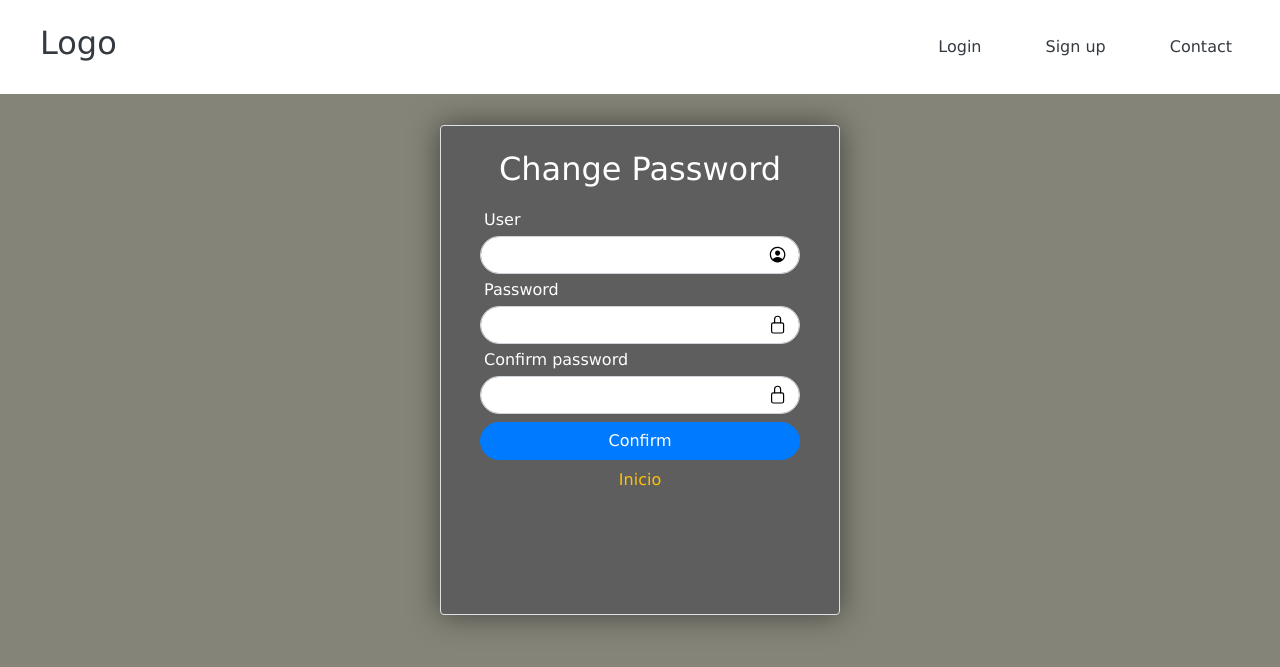
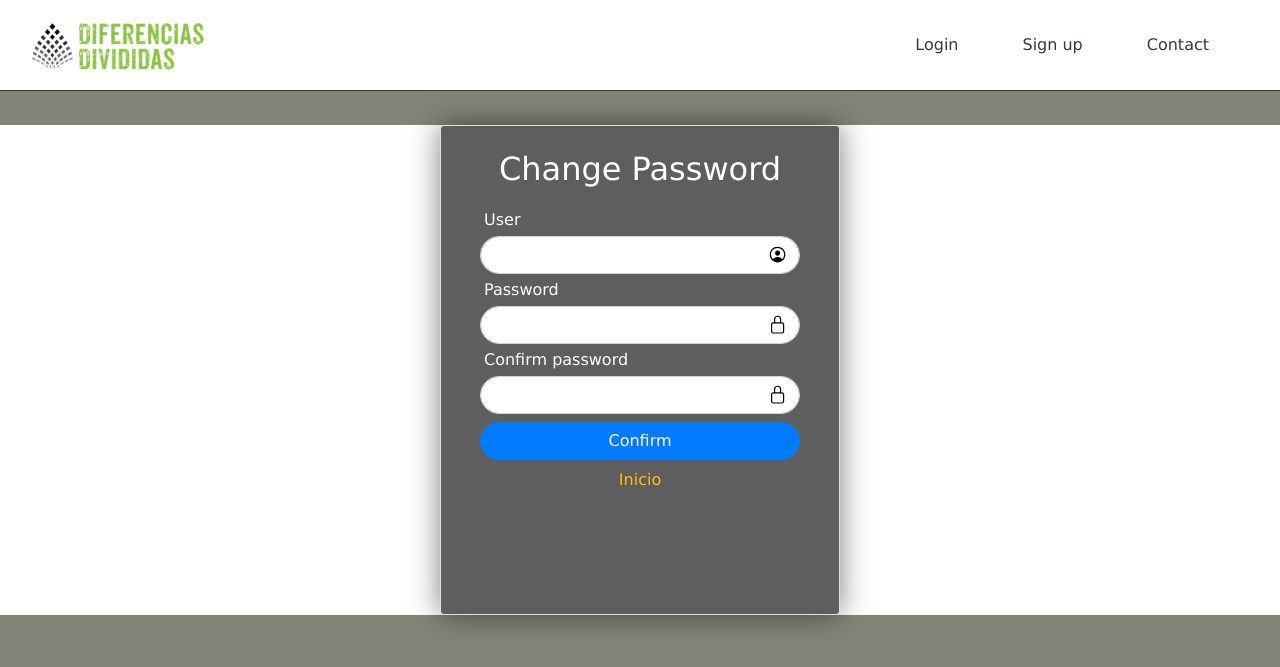
Before and after one commit to Isaac684/DiferenciasDivPagina, a Django app: page /recover in a window 1280 px wide. Shown: the top 667 px of the page. Run offline with Django 4.2, Linux system fonts and the light colour scheme.

Commit message:
diseño de la pagina

```diff
--- a/myAppPage/myApp/templates/base/baseapp.html
+++ b/myAppPage/myApp/templates/base/baseapp.html
@@ -13,10 +13,10 @@
 
 <body class="d-flex justify-content-center align-items-center" style="margin-top: 125px; background-color: #848478">
 
-    <header class="fixed-top" style="background-color: #FFFFFF">
+    <header class="fixed-top border-bottom border-dark" style="background-color: #FFFFFF;">
 
-        <div class="container-fluid d-flex justify-content-between align-items-center mx-4 p-3 py-4">
-            <h2 class="logo text-dark">Logo</h2>
+        <div class=" container-fluid d-flex justify-content-between align-items-center">
+            <img src="{% static 'img/logo.png' %}" class="img-fluid" alt="" style="height: 90px;">
 
             <nav class="container-nav d-flex mx-4">
                 <button class="border-0 bg-transparent"><a class="nav-link text-dark mx-3" href="/loginapp">Login</a></button>
@@ -27,7 +27,7 @@
 
     </header>
 
-    <main class="container-fluid d-flex align-self-center">
+    <main class="container-fluid d-flex align-self-center" style="background-color: white;">
         {% block content %}
         {% endblock %}
     </main>
--- a/myAppPage/myApp/urls.py
+++ b/myAppPage/myApp/urls.py
@@ -2,7 +2,7 @@ from django.urls import path
 from . import views
 
 urlpatterns = [
-    path('', views.homepage),
+    path('homepage', views.homepage),
     path('loginapp', views.login),
     path('signupapp', views.signup),
     path('recover', views.recover),
--- a/myAppPage/myApp/views.py
+++ b/myAppPage/myApp/views.py
@@ -37,11 +37,10 @@ def loginUser(request):
 
         if usuarios_list.exists():
             request.session['usuario'] = usuarios_list[0].usuario
-            return render(request, 'homepageapp.html')
+            return redirect('/homepage')
         else:
             messages.success(request, 'Usuario o contraseña incorrectos!!!')
-
-    return render(request, 'loginapp.html')
+            return render(request, 'loginapp.html')
 
 def changePassword(request):
     if request.method == 'POST':
```
Also changed, not shown: myAppPage/myApp/templates/homepageapp.html (+4 -5 lines), myAppPage/db.sqlite3, myAppPage/myApp/static/img/logo.png (added).
